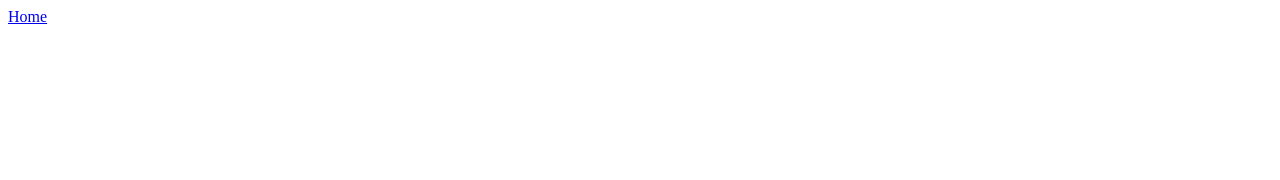
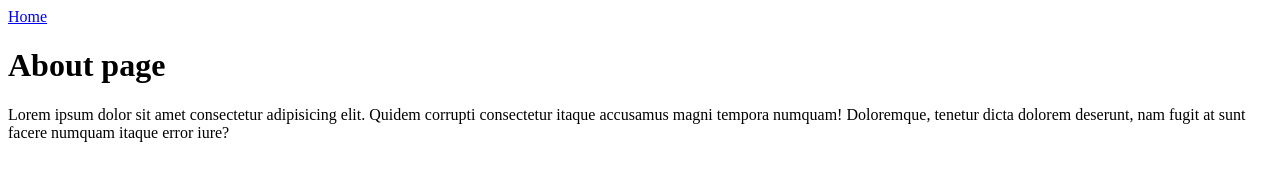
Before and after one commit to ylberprapashtica/ligjerataedhjete, a plain HTML site: page about.html in a window 1280 px wide. Drawn offline with Linux system fonts and the light colour scheme.

Commit message:
Add content to about page

```diff
--- a/about.html
+++ b/about.html
@@ -10,6 +10,11 @@
 
 <body>
   <a href="index.html">Home</a>
+
+  <h1>About page</h1>
+  <p>
+    Lorem ipsum dolor sit amet consectetur adipisicing elit. Quidem corrupti consectetur itaque accusamus magni tempora numquam! Doloremque, tenetur dicta dolorem deserunt, nam fugit at sunt facere numquam itaque error iure?
+  </p>
 </body>
 
 </html>
```
